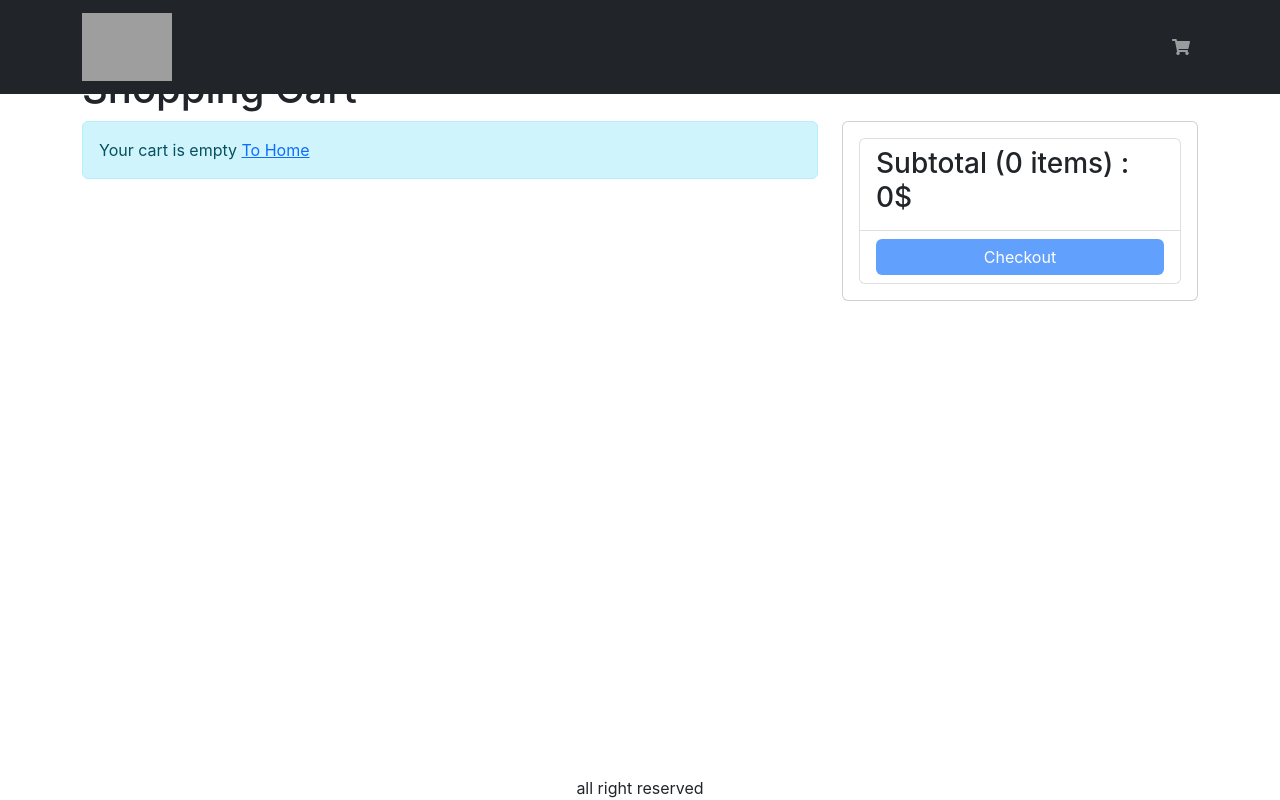
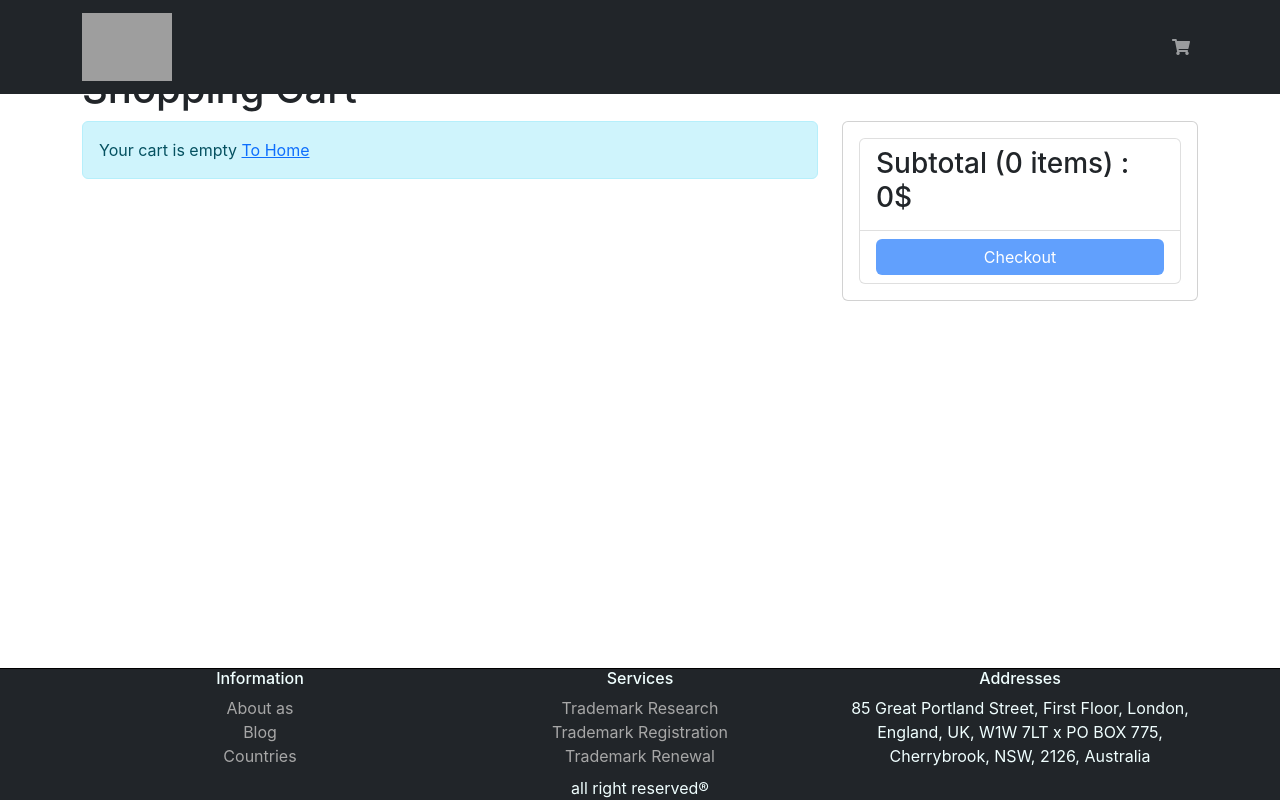
Before and after one commit to ofekpeer/E-ShopBackend, a React (Create React App) app in the folder Frontend/frontend/: page /cart in a window 1280 px wide. Built offline with nearby package versions, Linux system fonts and the light colour scheme; grey boxes are pictures that could not be loaded.

Commit message:
new features

```diff
--- a/Frontend/frontend/src/App.js
+++ b/Frontend/frontend/src/App.js
@@ -1,40 +1,16 @@
 import { Routes, Route, BrowserRouter } from 'react-router-dom';
 import HomePage from './pages/HomePage';
 import ProductPage from './pages/ProductPage';
-import NavBar from 'react-bootstrap/Navbar';
 import Container from 'react-bootstrap/Container';
-import LinkContainer from 'react-router-bootstrap/LinkContainer';
-import { Nav } from 'react-bootstrap';
-import { useContext } from 'react';
-import { Store } from './Store';
 import CartPage from './pages/CartPage';
-import CartIcon from './Components/CartIcon';
+import NavBarComponent from './Components/NavBarComponent';
+import Footer from './Components/Footer';
 
 function App() {
-  const { state } = useContext(Store);
-  const { cart } = state;
-
   return (
     <BrowserRouter>
       <div className="d-flex flex-column side-allpage">
-        <header>
-          <NavBar className="sticky" bg="dark" variant="dark">
-            <Container>
-              <LinkContainer to="/">
-                <NavBar.Brand>
-                  <img
-                    className="icon"
-                    src="https://www.pinclipart.com/picdir/big/57-576184_view-our-amazon-storefront-amazon-logo-white-png.png"
-                    alt="E-Shop"
-                  />
-                </NavBar.Brand>
-              </LinkContainer>
-              <Nav className="ms-auto w-50 justify-content-end">
-                <CartIcon cart={cart}></CartIcon>
-              </Nav>
-            </Container>
-          </NavBar>
-        </header>
+        <NavBarComponent />
         <main>
           <Container className="padding-top">
             <Routes>
@@ -44,9 +20,7 @@ function App() {
             </Routes>
           </Container>
         </main>
-        <footer>
-          <div className="text-center">all right reserved</div>
-        </footer>
+        <Footer/>
       </div>
     </BrowserRouter>
   );
--- a/Frontend/frontend/src/Components/CartIcon.js
+++ b/Frontend/frontend/src/Components/CartIcon.js
@@ -4,8 +4,7 @@ import { Badge } from 'react-bootstrap';
 import { Link } from 'react-router-dom';
 import { Store } from '../Store';
 
-export default function CartIcon({ cart }) {
-
+export default function CartIcon() {
   const dragEnter = (e) => {
     e.preventDefault();
     const a = e.dataTransfer.getData('product');
@@ -43,9 +42,9 @@ export default function CartIcon({ cart }) {
         onDragOver={(event) => allowDrop(event)}
         onDrop={(e) => dragEnter(e)}
       ></i>
-      {cart.cartItems.length > 0 && (
+      {cartItems.length > 0 && (
         <Badge pill bg="danger">
-          {cart.cartItems.reduce((a, c) => a + c.quantity, 0)}
+          {cartItems.reduce((a, c) => a + c.quantity, 0)}
         </Badge>
       )}
     </Link>
--- /dev/null
+++ b/Frontend/frontend/src/Components/Footer.js
@@ -0,0 +1,56 @@
+import React from 'react';
+import { Col, Container, Row } from 'react-bootstrap';
+import { Link } from 'react-router-dom';
+
+export default function Footer() {
+  return (
+    <div className="pt-3">
+      <footer className="dark">
+        <Container>
+          <Row md={12} className="text-center">
+            <Col md={4}>
+              <Row>
+                <h6>Information</h6>
+              </Row>
+              <Row>
+                <Link to="/">About as</Link>
+              </Row>
+              <Row>
+                <Link to="/">Blog</Link>
+              </Row>
+              <Row>
+                <Link to="/">Countries</Link>
+              </Row>
+            </Col>
+            <Col md={4}>
+              <Row>
+                <h6>Services</h6>
+              </Row>
+              <Row>
+                <Link to="/">Trademark Research</Link>
+              </Row>
+              <Row>
+                <Link to="/">Trademark Registration</Link>
+              </Row>
+              <Row>
+                <Link to="/">Trademark Renewal</Link>
+              </Row>
+            </Col>
+            <Col md={4}>
+              <Row>
+                <h6>Addresses</h6>
+              </Row>
+              <Row>
+                85 Great Portland Street, First Floor, London, England, UK, W1W
+                7LT x PO BOX 775, Cherrybrook, NSW, 2126, Australia
+              </Row>
+            </Col>
+          </Row>
+          <Row className="text-center pt-2" md={12}>
+            all right reserved®
+          </Row>
+        </Container>
+      </footer>
+    </div>
+  );
+}
--- /dev/null
+++ b/Frontend/frontend/src/Components/NavBarComponent.js
@@ -0,0 +1,28 @@
+import NavBar from 'react-bootstrap/Navbar';
+import Container from 'react-bootstrap/Container';
+import LinkContainer from 'react-router-bootstrap/LinkContainer';
+import { Nav } from 'react-bootstrap';
+import CartIcon from './CartIcon';
+
+export default function NavBarComponent() {
+  return (
+    <header>
+    <NavBar className="sticky" bg="dark" variant="dark">
+      <Container>
+        <LinkContainer to="/">
+          <NavBar.Brand>
+            <img
+              className="icon"
+              src="https://www.pinclipart.com/picdir/big/57-576184_view-our-amazon-storefront-amazon-logo-white-png.png"
+              alt="E-Shop"
+            />
+          </NavBar.Brand>
+        </LinkContainer>
+        <Nav className="ms-auto w-50 justify-content-end">
+          <CartIcon></CartIcon>
+        </Nav>
+      </Container>
+    </NavBar>
+  </header>
+  );
+}
--- a/Frontend/frontend/src/Components/Rating.js
+++ b/Frontend/frontend/src/Components/Rating.js
@@ -56,7 +56,7 @@ function Rating({ rating, numOfReviews }) {
           }
         ></i>
       </span>
-      <span>{numOfReviews} Reviews</span>
+      <span className="pad">{numOfReviews} Reviews</span>
     </div>
   );
 }
--- a/Frontend/frontend/src/index.css
+++ b/Frontend/frontend/src/index.css
@@ -19,15 +19,18 @@ main {
 
 .product {
   border: 1px solid;
-  margin: 1rem;
+  margin: 1px;
+  /* width: 250px; */
 }
 
 .product img {
   height: 200px;
+  max-width: 190px;
 }
 
 .product-desc {
   padding: 1rem;
+  justify-content: end;
 }
 
 .side-allpage {
@@ -53,8 +56,8 @@ main {
 }
 
 .product-card {
-  transition: box-shadow 0.2s ease-in-out, transition 0.2s ease-in-out;
-  height: 100%;
+  transition: box-shadow 0.1s ease-in-out, transition 0.2s ease-in-out;
+  max-width: 260px;
 }
 
 .product-card:hover {
@@ -88,3 +91,35 @@ main {
 .padding-top {
   padding-top: 65px;
 }
+
+footer {
+  border-top: 1px solid black;
+}
+
+footer * {
+  justify-content: center;
+}
+
+.dark {
+  background-color: #212529;
+  color: azure;
+}
+
+footer a {
+  color: rgb(167, 167, 167);
+  text-decoration: none;
+}
+
+footer a:hover {
+  color: rgb(197, 197, 197);
+}
+
+.center {
+  justify-content: center;
+}
+
+.ofek{padding: 0px;}
+
+.center-img{
+  text-align: center;
+}
--- a/Frontend/frontend/src/pages/CartPage.js
+++ b/Frontend/frontend/src/pages/CartPage.js
@@ -5,6 +5,8 @@ import { Button, Card, Col, ListGroup, Row } from 'react-bootstrap';
 import MessageBox from '../Components/MessageBox';
 import { Link, useNavigate } from 'react-router-dom';
 import axios from 'axios';
+import {beautifulTitel} from '../utils'
+
 
 export default function CartPage() {
   const { state, dispatch: ctxDispatch } = useContext(Store);
@@ -60,7 +62,7 @@ export default function CartPage() {
                         src={item.image}
                         alt={item.title}
                       ></img>{' '}
-                      <Link to={`/product/${item.token}`}>{item.title}</Link>
+                      <Link to={`/product/${item.token}`}>{beautifulTitel(item.title)}</Link>
                     </Col>
                     <Col md={3}>
                       <Button
--- a/Frontend/frontend/src/pages/HomePage.js
+++ b/Frontend/frontend/src/pages/HomePage.js
@@ -6,7 +6,7 @@ import Product from '../Components/Product';
 import { Helmet } from 'react-helmet-async';
 import Loading from './Loading';
 import MessageBox from '../Components/MessageBox';
-import {getError} from '../utils';
+import { getError } from '../utils';
 
 const reducer = (state, action) => {
   switch (action.type) {
@@ -54,9 +54,9 @@ function HomePage() {
         ) : error ? (
           <MessageBox variant="danger">{error}</MessageBox>
         ) : (
-          <Row>
+          <Row className='center'>
             {products.map((product) => (
-              <Col key={product.token} lg={4} md={6} sm={6} className="mb-3">
+              <Col key={product.token} xl={3} lg={3} md={4} sm={6} xs={6} className="mb-3 savesize">
                 <Product product={product}></Product>
               </Col>
             ))}
--- a/Frontend/frontend/src/utils.js
+++ b/Frontend/frontend/src/utils.js
@@ -3,3 +3,12 @@ export const getError = (error) => {
     ? error.response.data.message
     : error.message;
 };
+
+
+export const beautifulTitel = (title) => {
+  if (title.length < 15) {
+    return title;
+  }
+  title = title.slice(0, 15);
+  return title + '...';
+};
```
Also changed, not shown: Frontend/frontend/src/Components/Product.js (+8 -5 lines), Frontend/frontend/src/server.js (added, +77 -0 lines).
